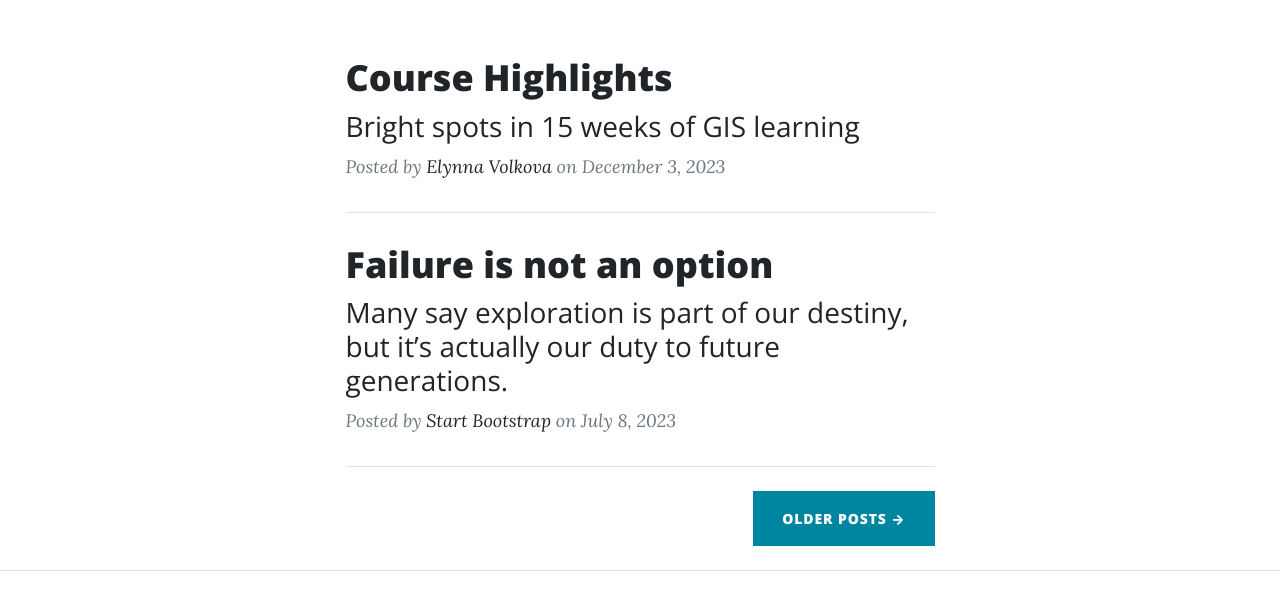
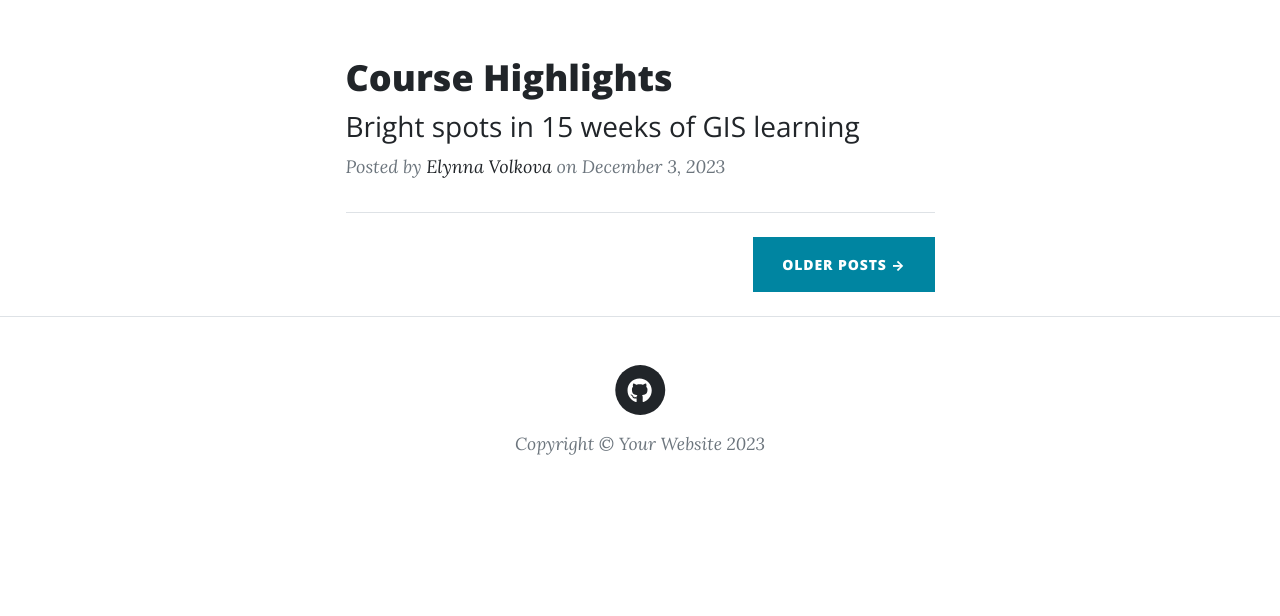
Before and after one commit to volkovae1/volkovae1, a plain HTML site: page index.html in a window 1280 px wide. Shown: the part 650-1266 px from the top of the page. After the commit the page ends 1155 px from the top, so only its background shows below. Drawn offline with nearby package versions, Linux system fonts and the light colour scheme.

Commit message:
Update index.html

```diff
--- a/index.html
+++ b/index.html
@@ -64,20 +64,6 @@
                     </div>
                     <!-- Divider-->
                     <hr class="my-4" />
-                    <!-- Post preview-->
-                    <div class="post-preview">
-                        <a href="post.html">
-                            <h2 class="post-title">Failure is not an option</h2>
-                            <h3 class="post-subtitle">Many say exploration is part of our destiny, but it’s actually our duty to future generations.</h3>
-                        </a>
-                        <p class="post-meta">
-                            Posted by
-                            <a href="#!">Start Bootstrap</a>
-                            on July 8, 2023
-                        </p>
-                    </div>
-                    <!-- Divider-->
-                    <hr class="my-4" />
                     <!-- Pager-->
                     <div class="d-flex justify-content-end mb-4"><a class="btn btn-primary text-uppercase" href="#!">Older Posts →</a></div>
                 </div>
```
